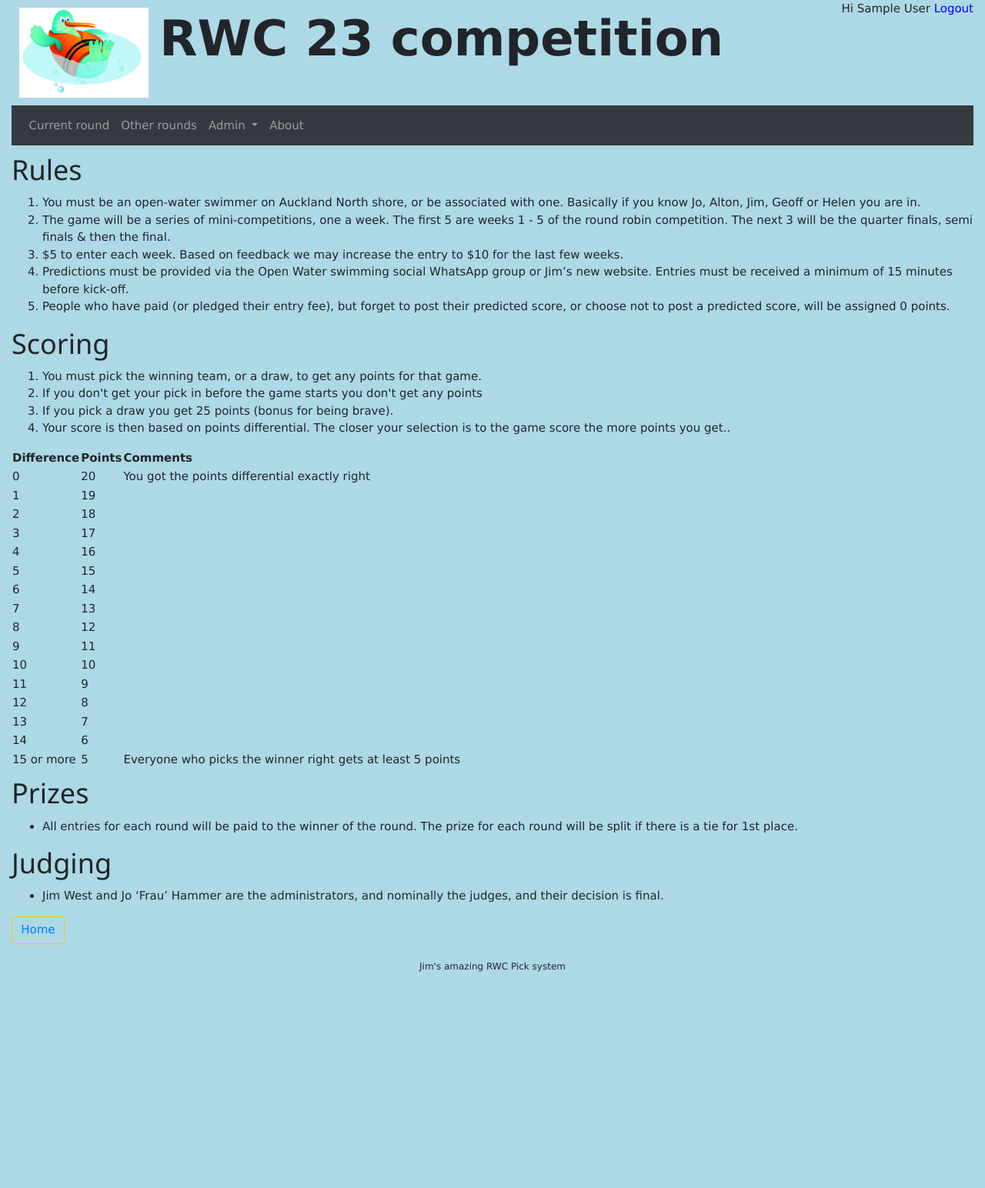
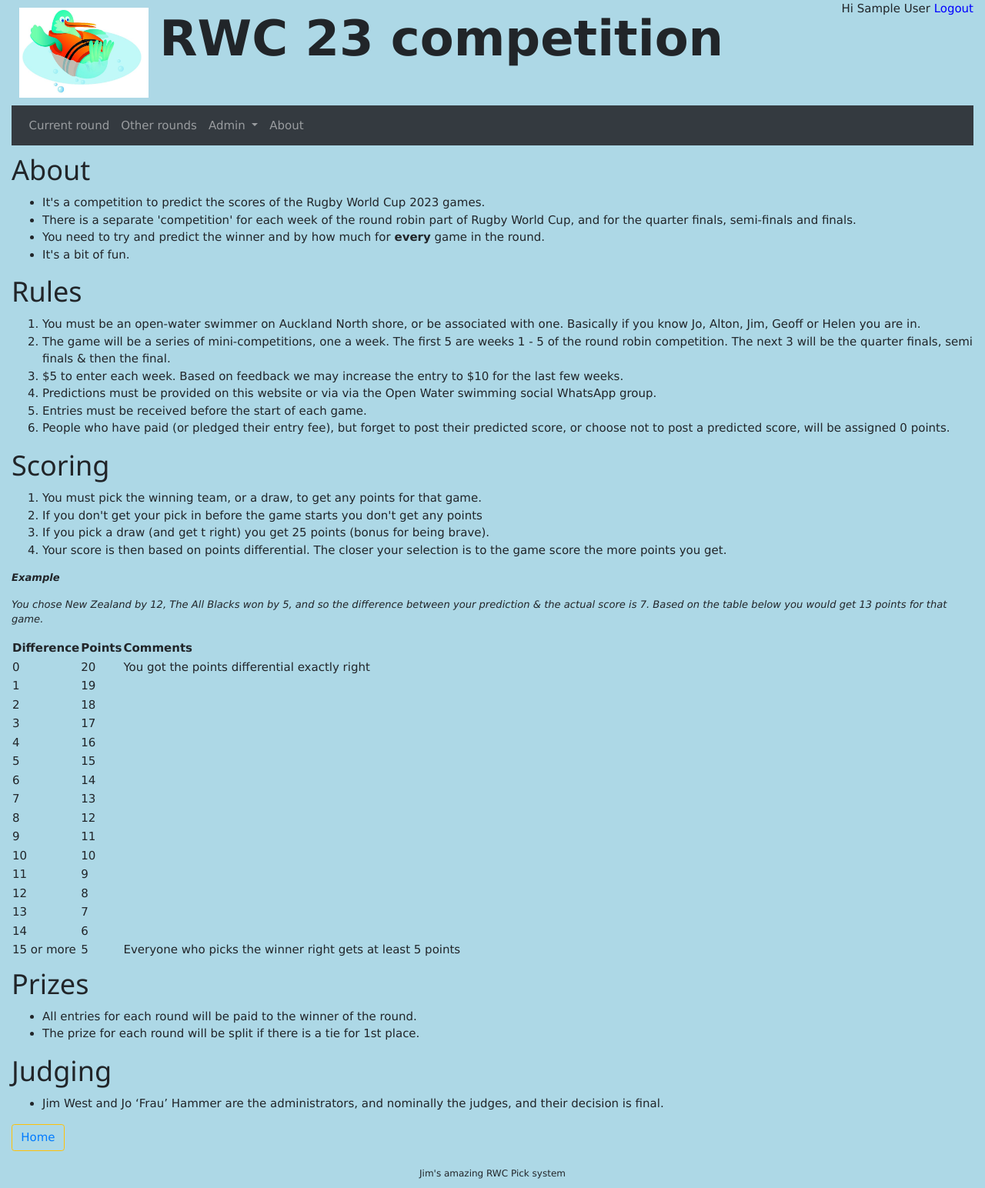
Before and after one commit to Jimboeri/rwc19, a Django app: page /rwc23/about/ in a window 1280 px wide. Shown: the whole page at 77% size. Before the commit the page ends 1263 px from the top, so only its background shows below. Run offline with Django 3.2, Linux system fonts and the light colour scheme; the visitor is signed in with stand-in values (Sample User, id 1); some libraries are stand-ins or nearby versions.

Commit message:
Short code

```diff
--- a/swim/rwc23/models.py
+++ b/swim/rwc23/models.py
@@ -46,6 +46,7 @@ class Team(models.Model):
     teamID = models.CharField(max_length=30)
     descr = models.TextField(blank=True, null=True)
     pool = models.CharField(max_length=1, blank=True, null=True)
+    code = models.CharField(max_length=3, default="   ")
 
     class Meta:
         ordering = ["teamID"]
--- a/swim/rwc23/templates/rwc23/about.html
+++ b/swim/rwc23/templates/rwc23/about.html
@@ -5,6 +5,13 @@ Openwater swimmers RWC 2023 competition
 {% endblock %}
 
 {% block web-body %}
+<h1>About</h1>
+<ul>
+    <li>It's a competition to predict the scores of the Rugby World Cup 2023 games.</li>
+    <li>There is a separate 'competition' for each week of the round robin part of Rugby World Cup, and for the quarter finals, semi-finals and finals.</li>
+    <li>You need to try and predict the winner and by how much for <b>every</b> game in the round.</li>
+    <li>It's a bit of fun.</li>
+</ul>
 <h1>Rules</h1>
 <ol>
     <li>You must be an open-water swimmer on Auckland North shore, or be associated with one.
@@ -12,8 +19,8 @@ Openwater swimmers RWC 2023 competition
     <li>The game will be a series of mini-competitions, one a week. The first 5 are weeks 1 - 5 of the round robin competition.
         The next 3 will be the quarter finals, semi finals & then the final.</li>
     <li>$5 to enter each week. Based on feedback we may increase the entry to $10 for the last few weeks.</li>
-    <li>Predictions must be provided via the Open Water swimming social WhatsApp group or Jim’s new website.
-        Entries must be received a minimum of 15 minutes before kick-off.</li>
+    <li>Predictions must be provided on this website or via via the Open Water swimming social WhatsApp group. </li>
+    <li>Entries must be received before the start of each game.</li>
     <li>People who have paid (or pledged their entry fee), but forget to post their predicted score, or choose not to post a predicted score,
         will be assigned 0 points.</li>
 
@@ -22,9 +29,15 @@ Openwater swimmers RWC 2023 competition
     <ol>
         <li>You must pick the winning team, or a draw, to get any points for that game.</li>
         <li>If you don't get your pick in before the game starts you don't get any points</li>
-        <li>If you pick a draw you get 25 points (bonus for being brave).</li>
-        <li>Your score is then based on points differential. The closer your selection is to the game score the more points you get..</li>
+        <li>If you pick a draw (and get t right) you get 25 points (bonus for being brave).</li>
+        <li>Your score is then based on points differential. The closer your selection is to the game score the more points you get.</li>
     </ol>
+    <i>
+        <p><b>Example</b></p>
+        <p>You chose New Zealand by 12, The All Blacks won by 5, and so the difference between your prediction & the actual score is 7.
+        Based on the table below you would get 13 points for that game.
+        </p>
+    </i>
 
     <table id="pointsTable">
     <tr>
@@ -53,7 +66,8 @@ Openwater swimmers RWC 2023 competition
 
     <h1>Prizes</h1>
     <ul>
-        <li>All entries for each round will be paid to the winner of the round. The prize for each round will be split if there is a tie for 1st place.</li>
+        <li>All entries for each round will be paid to the winner of the round.</li>
+        <li>The prize for each round will be split if there is a tie for 1st place.</li>
     </ul>
 
     <h1>Judging</h1>
```
Also changed, not shown: swim/rwc23/migrations/0022_team_code.py (added).
